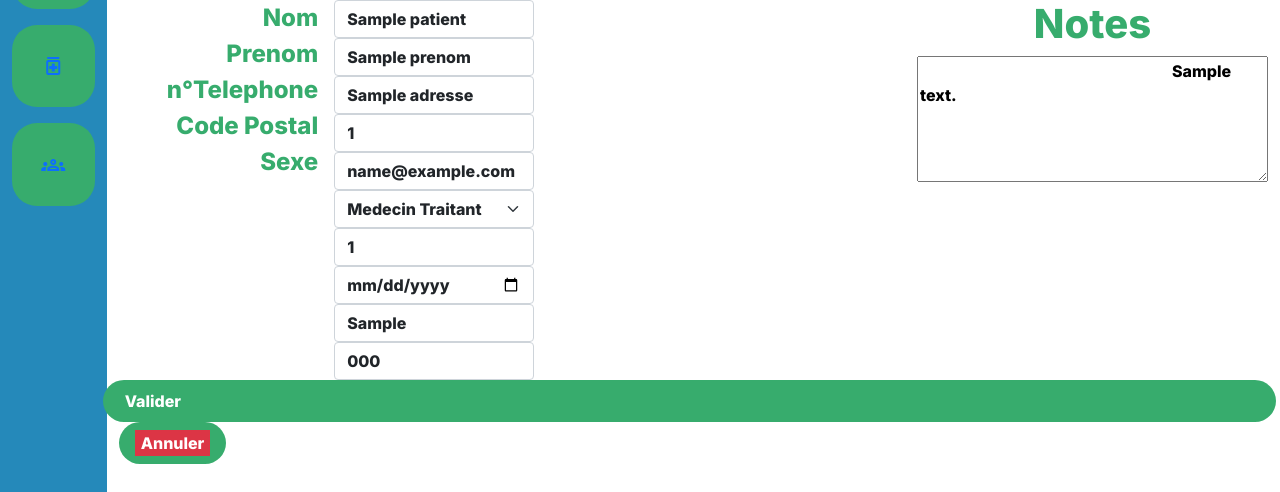
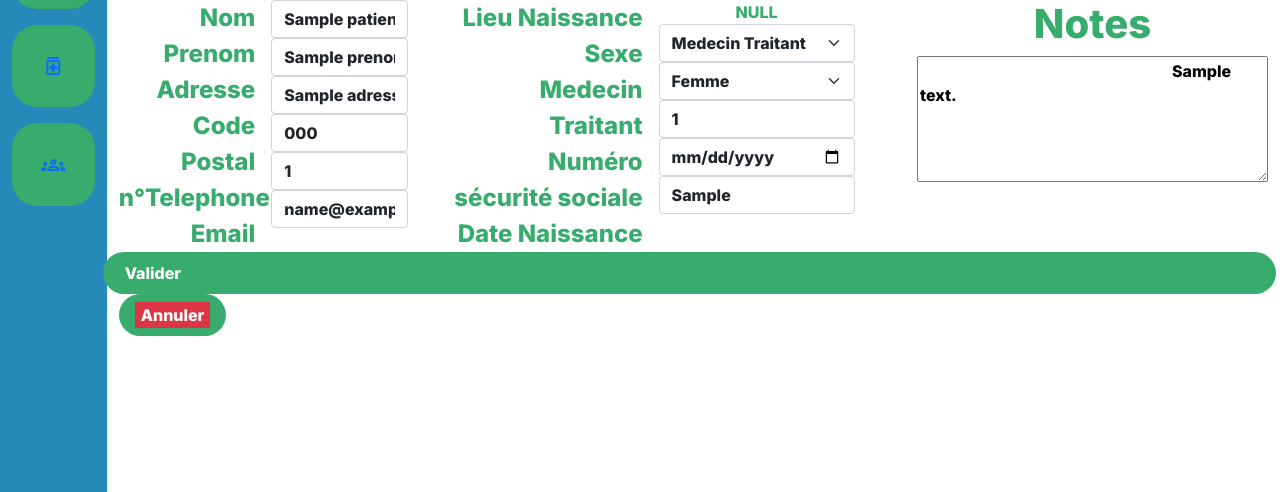
Before and after one commit to shindhha/3.3CabinetMedical, a PHP site: template views/editPatient.php in a window 1280 px wide. Shown: the part 90-582 px from the top of the page. Run offline with PHP 8.4, Linux system fonts and the light colour scheme; the visitor is signed in with stand-in values (Sample User, id 1); the template is opened without the code that fills it: most values are stand-ins (such as "Sample title", 1, 10 or a date in 2020); data that the repository does not hold is empty.

Commit message:
Changement interface page patient

```diff
--- a/controllers/medicamentslistcontroller.php
+++ b/controllers/medicamentslistcontroller.php
@@ -100,6 +100,7 @@ class medicamentslistController
 
         $codeCIS = HttpHelper::getParam("codeCIS");
         $medicament = $this->usersservices->getMedicament($pdo,$codeCIS);
+        $view->setVar("codeCIS",$codeCIS);
         $view->setVar("medicament",$medicament);
         return $view;
     }
--- a/css/styles.css
+++ b/css/styles.css
@@ -103,10 +103,6 @@ input:focus {
 }
 
 
-.enable-flex {
-	display: flex;
-}
-
 .input-grow {
 	flex-grow: 1;
 	text-align: center;
--- a/views/editPatient.php
+++ b/views/editPatient.php
@@ -58,16 +58,16 @@
 
 				<div class="row">
 					<div class="d-flex flex-row justify-content-between text-green">
-
-						<div class="d-flex col-5 flex-row gap-3">
+						<div class="d-flex flex-row justify-content-between text-green">
+							<div class="d-flex flex-row gap-3">
 								<div class="d-flex col-5 flex-column text-end align-middle fs-4">
 									<span class="" >Nom</span>
 									<span class="" >Prenom</span>
+									<span class="" >Adresse</span>
+									<span class="" >Code Postal</span>
+
 									<span class="" >n°Telephone</span>
-								<span class="" >Code Postal</span>
-								<span class="" >Sexe</span>
-
-
+									<span class="" >Email</span>
 								</div>
 								<div class="d-flex col-5 flex-column justify-content-start">
 									<span class="d-flex ">
@@ -76,10 +76,29 @@
 									<div><input class="form-control" type="text" name="prenom" value="<?php if (isset($patient)) echo $patient['prenom']; ?>"> </div>
 									<div><input class="form-control" type="text" name="adresse" value="<?php if (isset($patient)) echo $patient['adresse']; ?>">
 									</div>
+									<div><input class="form-control" type="number" name="codePostal" value="<?php if (isset($patient)) echo $patient['codePostal']; ?>">
+									</div>
 									<div><input class="form-control" type="text" name="numTel" value="<?php if (isset($patient)) echo $patient['numTel']; ?>">
 									</div>
 									<div><input class="form-control" type="text" name="email" value="<?php if (isset($patient)) echo $patient['email']; ?>">
 									</div>
+								</div>
+							</div>
+							<div class="d-flex flex-row gap-3">
+								<div class="d-flex col-5 flex-column text-end align-middle fs-4">
+
+									<span class="" >Lieu Naissance</span>
+									<span class="" >Sexe</span>
+									<span class="" >Medecin Traitant</span>
+									<span class="" >Numéro sécurité sociale</span>
+									<span class="" >Date Naissance</span>
+
+								</div>
+								<div class="d-flex col-5 flex-column justify-content-start">
+
+
+									<?php var_dump($medecin); ?>
+
 									<select name="medecinRef" class="form-select">
 										<option>Medecin Traitant</option>
 										<?php
@@ -88,11 +107,13 @@
 											if (isset($patient['medecinRef']) && $patient['medecinRef'] == $row['numRPPS']) {
 												echo "selected='selected'";
 											}
-
 											echo ">" . $row['nom'] . " " . $row['prenom'] . "</option>";
 										}
 										?>
-
+									</select>
+									<select name="sexe" class="form-select">
+										<option value="0">Femme</option>
+										<option value="1">Homme</option>
 									</select>
 									<div><input class="form-control" type="text" name="numSecu" value="<?php if (isset($patient)) echo $patient['numSecu']; ?>">
 									</div>
@@ -100,11 +121,10 @@
 									</div>
 									<div><input class="form-control" type="text" name="LieuNaissance" value="<?php if (isset($patient)) echo $patient['LieuNaissance']; ?>">
 									</div>
-								<div><input class="form-control" type="number" name="codePostal" value="<?php if (isset($patient)) echo $patient['codePostal']; ?>">
+
 								</div>
 							</div>
 						</div>
-
 						<div class="d-flex flex-column">
 							<h1>Notes</h1>
 
--- a/views/patient.php
+++ b/views/patient.php
@@ -134,7 +134,6 @@
 											<th></th>
 										</tr>
 										<?php
-										var_dump($bite);
 										foreach ($visites as $row) {
 										echo "<tr>"
 												 ."<td>" . $row['motifVisite'] . "</td>"
--- a/views/visite.php
+++ b/views/visite.php
@@ -171,6 +171,7 @@
 		    	</div>
 			</div>
 		</div>
+		<script type="text/javascript" src="scripts/script.js"></script>
 		<script src="https://cdn.jsdelivr.net/npm/bootstrap@5.2.2/dist/js/bootstrap.bundle.min.js"></script>
 	</div>
 </body>
```
Lines whose indentation alone changed are shown as unchanged.
